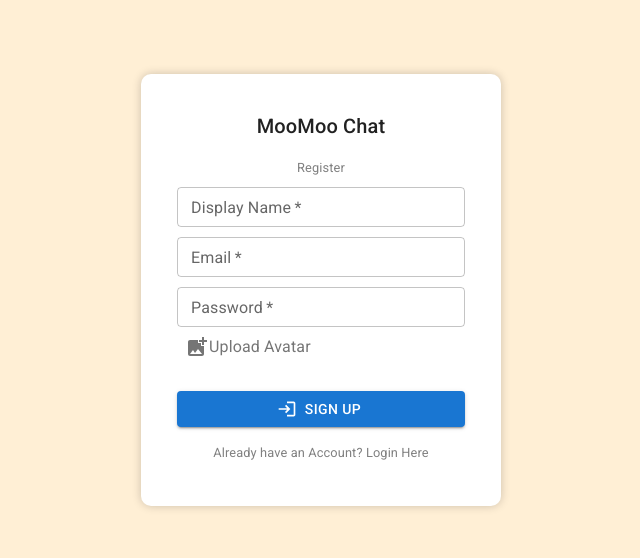
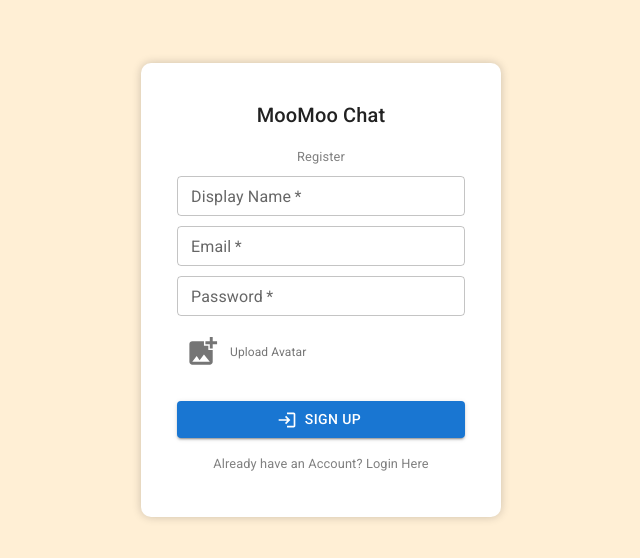
Before and after one commit to JeryllT/MooMooChat, a React (Create React App) app in the folder client/: page / in a window 1280 px wide. Shown: the part 110-668 px from the top of the page, without its empty margins (319-959 px from the left). Built offline with nearby package versions, Linux system fonts and the light colour scheme.

Commit message:
Updated styling for upload button

```diff
--- a/client/src/pages/Registration.js
+++ b/client/src/pages/Registration.js
@@ -80,8 +80,12 @@ const Registration = () => {
                             type='button'
                         >
                             <input hidden accept="image/*" type="file" onChange={handleUpload}/>
-                            <AddPhotoAlternateIcon />
-                            {successUpload ? <Typography>{avatar.name}</Typography> : <Typography>Upload Avatar</Typography>}
+                            <AddPhotoAlternateIcon fontSize='large'/>
+                            {
+                                successUpload ?
+                                <Typography className={AuthStyles['avatar-upload-text']}>{avatar.name}</Typography> :
+                                <Typography className={AuthStyles['avatar-upload-text']}>Upload Avatar</Typography>
+                            }
                         </IconButton>
                     </div>
                     <Button
--- a/client/src/styles/Auth.module.css
+++ b/client/src/styles/Auth.module.css
@@ -26,4 +26,10 @@
 
 .avatar-upload {
     display: flex;
+    margin-top: 10px;
 }
+
+.avatar-upload-text {
+    margin-left: 10px;
+    font-size: 12px;
+}
```
